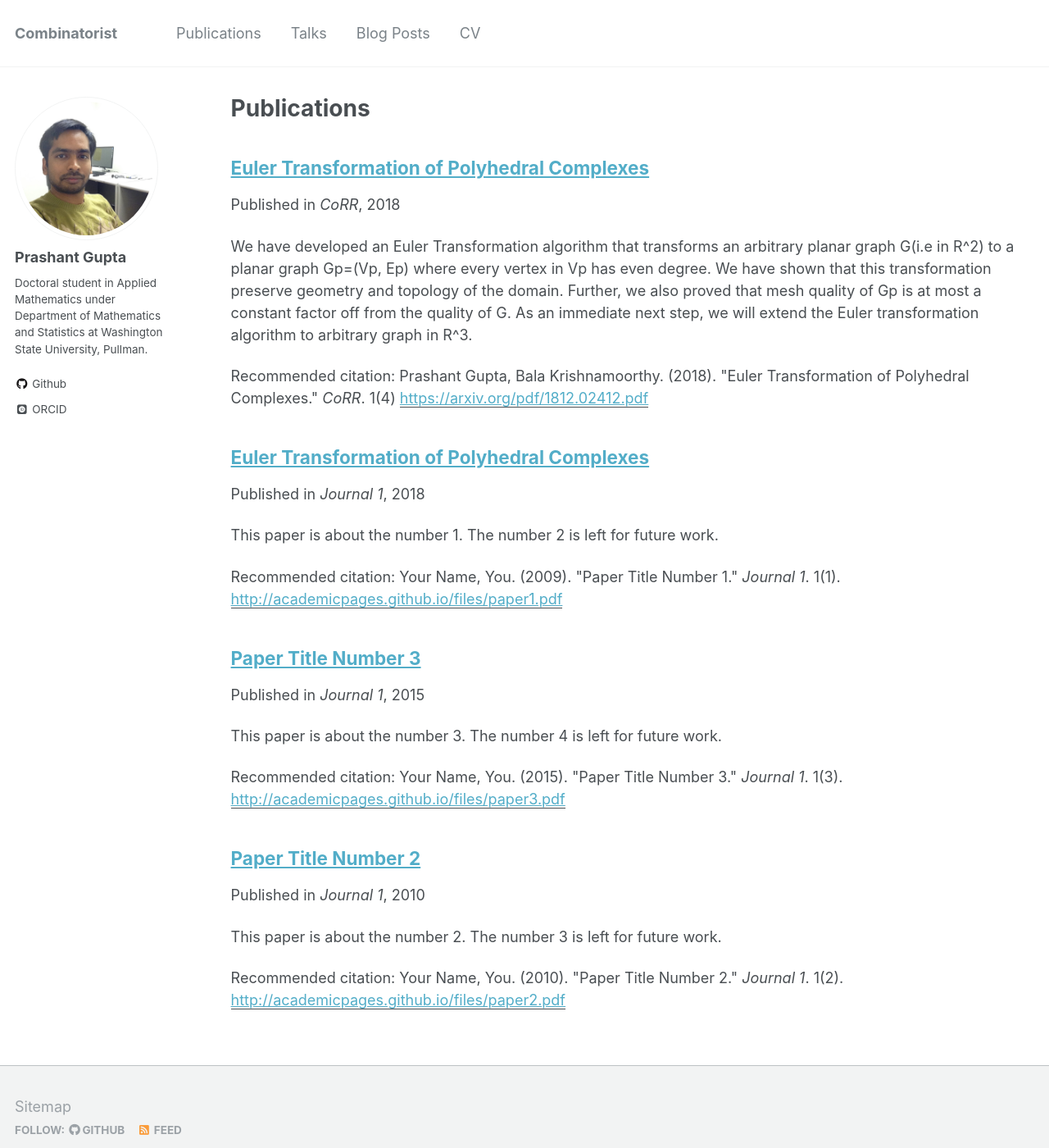
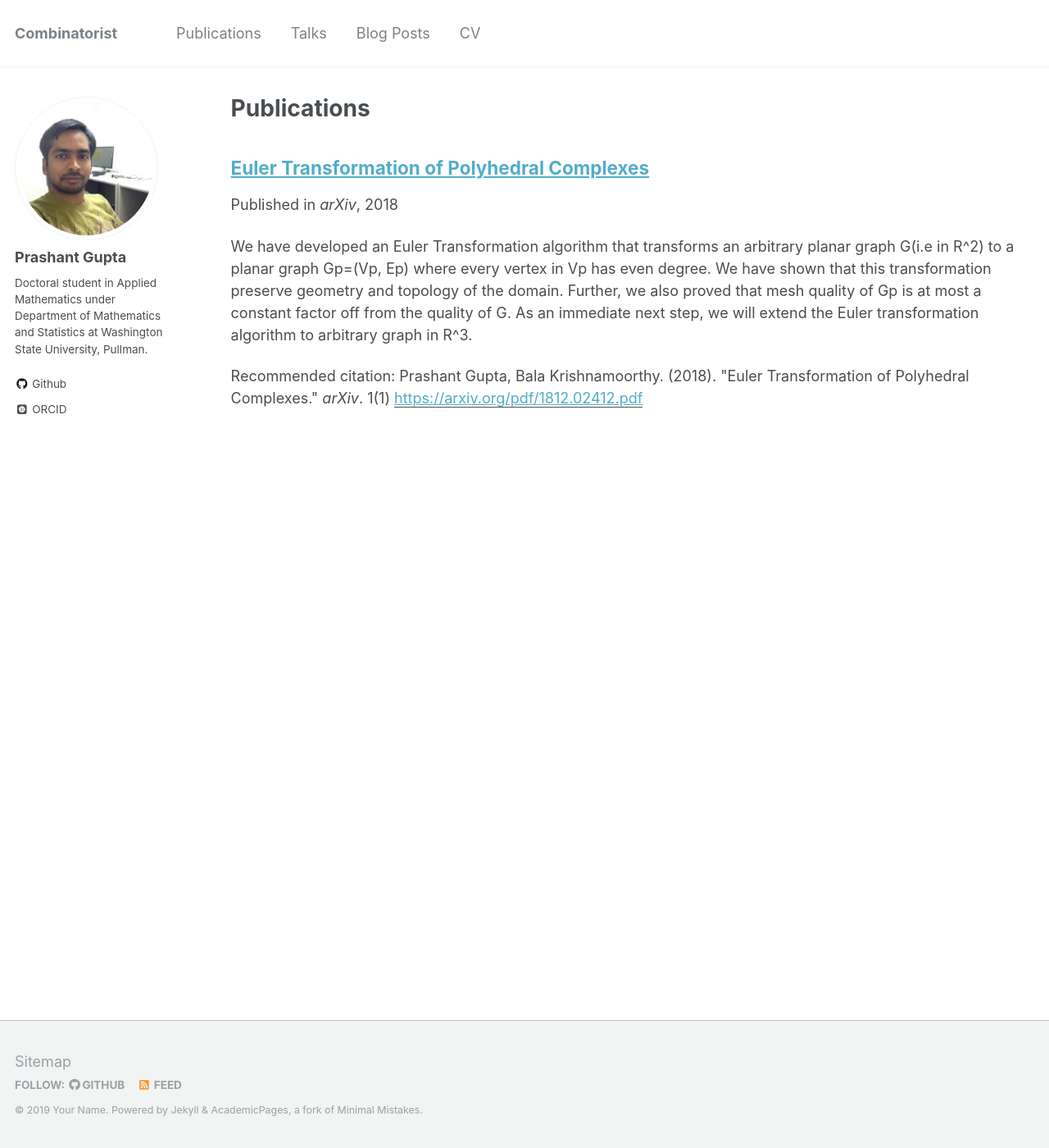
Before and after one commit to pragup/pragup.github.io, a Jekyll site: the page built from _pages/publications.md, in a window 1280 px wide and 1400 px high. Shown: the whole window at 82% size. Built offline with Jekyll 4.4.1, drawn with Linux system fonts in a browser that asks for light colours; some web fonts are replaced.

Commit message:
no message

```diff
--- a/_publications/2010-10-01-paper-title-number-2.md
+++ /dev/null
@@ -1,15 +0,0 @@
----
-title: "Paper Title Number 2"
-collection: publications
-permalink: /publication/2010-10-01-paper-title-number-2
-excerpt: 'This paper is about the number 2. The number 3 is left for future work.'
-date: 2010-10-01
-venue: 'Journal 1'
-paperurl: 'http://academicpages.github.io/files/paper2.pdf'
-citation: 'Your Name, You. (2010). &quot;Paper Title Number 2.&quot; <i>Journal 1</i>. 1(2).'
----
-This paper is about the number 2. The number 3 is left for future work.
-
-[Download paper here](http://academicpages.github.io/files/paper2.pdf)
-
-Recommended citation: Your Name, You. (2010). "Paper Title Number 2." <i>Journal 1</i>. 1(2).
--- a/_publications/2015-10-01-paper-title-number-3.md
+++ /dev/null
@@ -1,15 +0,0 @@
----
-title: "Paper Title Number 3"
-collection: publications
-permalink: /publication/2015-10-01-paper-title-number-3
-excerpt: 'This paper is about the number 3. The number 4 is left for future work.'
-date: 2015-10-01
-venue: 'Journal 1'
-paperurl: 'http://academicpages.github.io/files/paper3.pdf'
-citation: 'Your Name, You. (2015). &quot;Paper Title Number 3.&quot; <i>Journal 1</i>. 1(3).'
----
-This paper is about the number 3. The number 4 is left for future work.
-
-[Download paper here](http://academicpages.github.io/files/paper3.pdf)
-
-Recommended citation: Your Name, You. (2015). "Paper Title Number 3." <i>Journal 1</i>. 1(3).
--- a/_publications/2018-12-06-Euler-Transformation-of-Polyhedral-Complexes.md
+++ b/_publications/2018-12-06-Euler-Transformation-of-Polyhedral-Complexes.md
@@ -4,9 +4,9 @@
 permalink: /publication/2018-12-06-Euler-Transformation-of-Polyhedral-Complexes
 excerpt: 'We have developed an Euler Transformation algorithm that transforms an arbitrary planar graph G(i.e in R^2) to a planar graph Gp=(Vp, Ep) where every vertex in Vp has even degree. We have shown that this transformation preserve geometry and topology of the domain. Further, we also proved that mesh quality of Gp is at most a constant factor off from the quality of G. As an immediate next step, we will extend the Euler transformation algorithm to arbitrary graph in R^3.'
 date: 2018-12-06
-venue: 'CoRR'
+venue: 'arXiv'
 paperurl: 'https://arxiv.org/pdf/1812.02412.pdf'
-citation: 'Prashant Gupta, Bala Krishnamoorthy. (2018). &quot;Euler Transformation of Polyhedral Complexes.&quot; <i>CoRR</i>. 1(4)'
+citation: 'Prashant Gupta, Bala Krishnamoorthy. (2018). &quot;Euler Transformation of Polyhedral Complexes.&quot; <i>arXiv</i>. 1(1)'
 ---
 We propose an Euler transformation that transforms a given d-dimensional cell complex K for d=2,3 into a new d-complex K^ in which every vertex is part of a uniform even number of edges. Hence every vertex in the graph G^ that is the 1-skeleton of K^ has an even degree, which makes G^ Eulerian, i.e., it is guaranteed to contain an Eulerian tour. Meshes whose edges admit Eulerian tours are crucial in coverage problems arising in several applications including 3D printing and robotics.
 For 2-complexes in R2 (d=2) under mild assumptions (that no two adjacent edges of a 2-cell in K are boundary edges), we show that the Euler transformed 2-complex K^ has a geometric realization in R2, and that each vertex in its 1-skeleton has degree 4. We bound the numbers of vertices, edges, and 2-cells in K^ as small scalar multiples of the corresponding numbers in K. We prove corresponding results for 3-complexes in R3 under an additional assumption that the degree of a vertex in
@@ -14,4 +14,4 @@
 
 [Download paper here](https://arxiv.org/pdf/1812.02412.pdf)
 
-Recommended citation: Prashant Gupta, Bala Krishnamoorthy. (2018). "Euler Transformation of Polyhedral Complexes." <i>CoRR</i>. 1(4).
+Recommended citation: Prashant Gupta, Bala Krishnamoorthy. (2018). "Euler Transformation of Polyhedral Complexes." <i>arXiv</i>. 1(1).
```
Also changed, not shown: _publications/2009-10-01-paper-title-number-1.md (deleted, +0 -15 lines).
